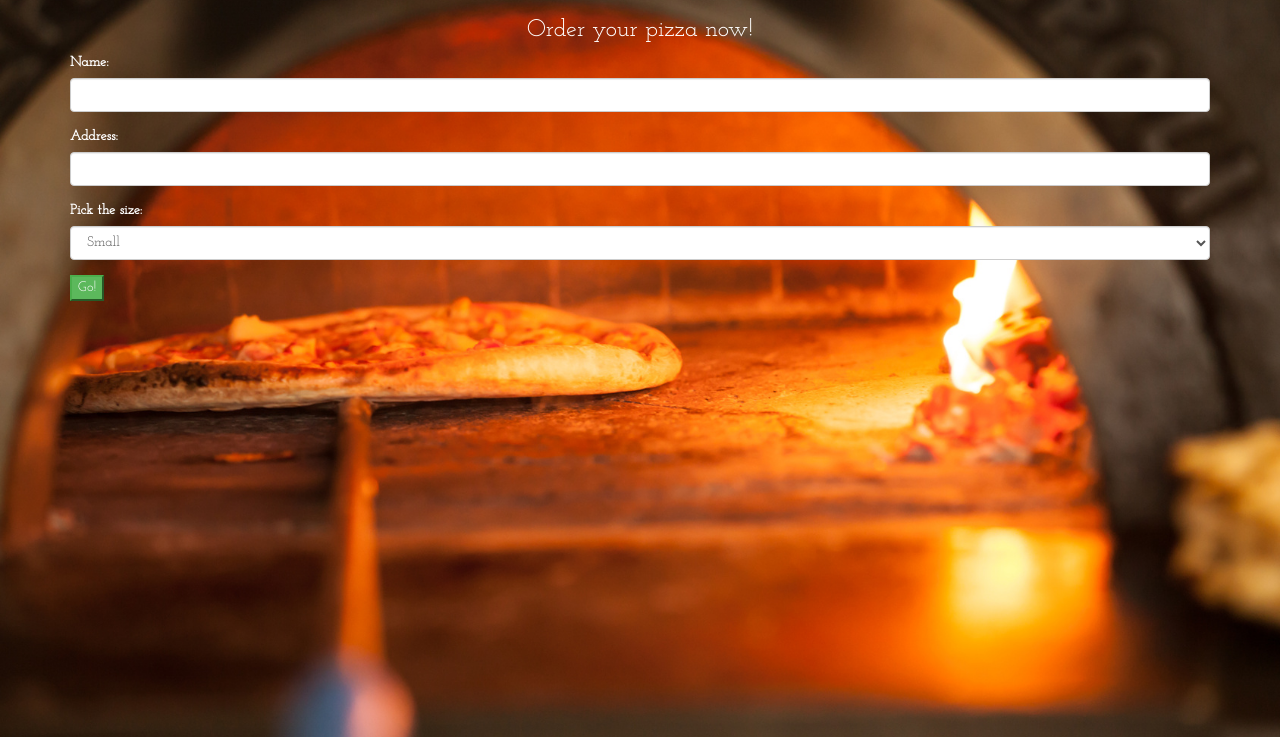
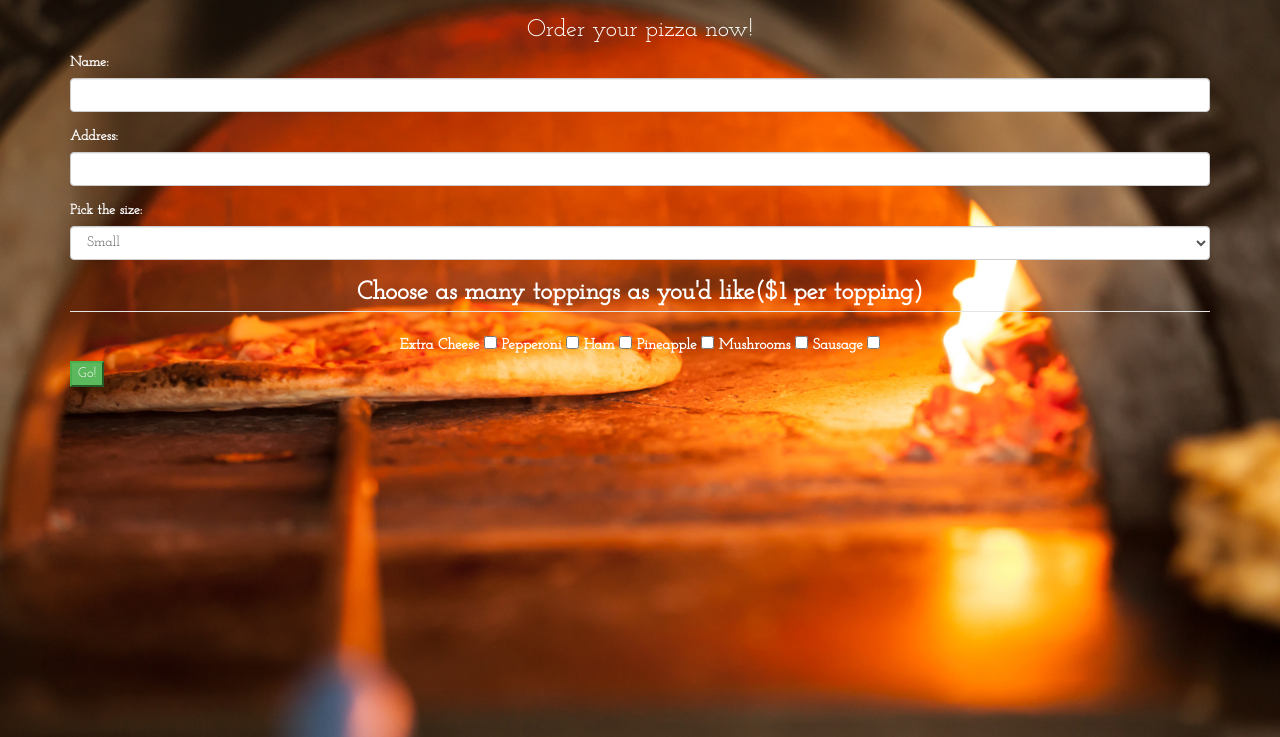
Before and after one commit to trivassi/order-pizza, a plain HTML site: page index.html in a window 1280 px wide. Shown: the part 63-800 px from the top of the page. Drawn offline with Linux system fonts and the light colour scheme.

Commit message:
add checkboxes for toppings and finish README

```diff
--- a/css/styles.css
+++ b/css/styles.css
@@ -16,7 +16,15 @@ h1, h3 {
   color: white;
 }
 
-UL {
-  column-count:3; -moz-column-count:3; -webkit-column-count:3;
-  column-gap:2em; -moz-column-gap:2em; -webkit-column-gap:2em;
+legend {
+  color: white;
+  text-align: center;
+  font-weight: bolder;
+  font-size: 25px;
 }
+
+.toppingsForm {
+  /*how to space checkboxes???*/
+text-align: center;
+font-size: 15px;
+}
--- a/index.html
+++ b/index.html
@@ -12,7 +12,7 @@
     <h1>Welcome to Trivassi's Pizza Shop</h1>
     <h3>Order your pizza now!</h3>
     <div class="container">
-      <form id="number">
+      <form id="order">
         <div class="form-group">
           <label for="name">Name:</label>
           <input id="name" class="form-control" type="text">
@@ -29,6 +29,46 @@
           <option>Large</option>
         </select>
         </div>
+        <fieldset data-role="controlgroup" data-type="horizontal">
+          <legend>Choose as many toppings as you'd like($1 per topping)</legend>
+            <div class="toppingsForm">
+              <label for="extraCheese">Extra Cheese</label>
+              <input type="checkbox" name="topping" id="extraCheese" value="extraCheese">
+              <label for="pepperoni">Pepperoni</label>
+              <input type="checkbox" name="topping" id="pepperoni" value="pepperoni">
+              <label for="ham">Ham</label>
+              <input type="checkbox" name="topping" id="ham" value="ham">
+              <label for="pineapple">Pineapple</label>
+              <input type="checkbox" name="topping" id="pineapple" value="pineapple">
+              <label for="mushrooms">Mushrooms</label>
+              <input type="checkbox" name="topping" id="mushrooms" value="mushrooms">
+              <label for="sausage">Sausage</label>
+              <input type="checkbox" name="topping" id="sausage" value="sausage">
+            </div>
+        </fieldset>
+        <!-- <div class="row">
+          <div class="col-md-3">
+            <div class="checkbox">
+              <label>
+                <input type="checkbox" name="standard" class="topping" value="pineapple">Pineapple
+              </label>
+            </div>
+          </div>
+          <div class="col-md-3">
+            <div class="checkbox">
+              <label>
+                <input type="checkbox" name="standard" class="topping" value="ham">Ham
+              </label>
+            </div>
+          </div>
+          <div class="col-md-3">
+            <div class="checkbox">
+              <label>
+                <input type="checkbox" name="standard" class="topping" value="ham">Ham
+              </label>
+            </div>
+          </div>
+        </div> -->
         <!-- <div class="radio">
           <label>
             <input type="radio" name="question1" value="true" checked>Yes
@@ -37,11 +77,9 @@
             <input type="radio" name="question1" value="false">No
           </label><hr>
         </div> -->
-      </form>
-      <form id="button">
         <button type="submit" class="btn-success">Go!</button>
       </form>
-      <div>
+        <div>
         <ul id="list">
         </ul>
       </div>
--- a/js/scripts.js
+++ b/js/scripts.js
@@ -1,21 +1,28 @@
+
 function Pizza (size, toppings, price) {
   this.size = size;
-  this.toppings = [];
+  this.toppings = toppings;
   this.price = price;
 }
 
-Pizza.prototype.addSize = function () {
-  price = 6;
+Pizza.prototype.chooseSize = function () {
+  this.price = 0;
+
   if (this.size === "small") {
-    price += 0
+    this.price += 6;
   } else if (this.size === "medium") {
-    price += 2
+    this.price += 8;
   } else if (this.size === "large") {
-    price += 4
+    this.price += 10;
   }
 
-};
+return this.price;
+}
 
-Pizza.prototype.addTopping = function () {
-
-};
+Pizza.prototype.addToppings = function () {
+  var tprice = 0;
+for (var i = 0; i < toppings.length; i++) {
+  var tprice = price +=1;
+}
+return tprice;
+}
```
Also changed, not shown: 1 other file.
